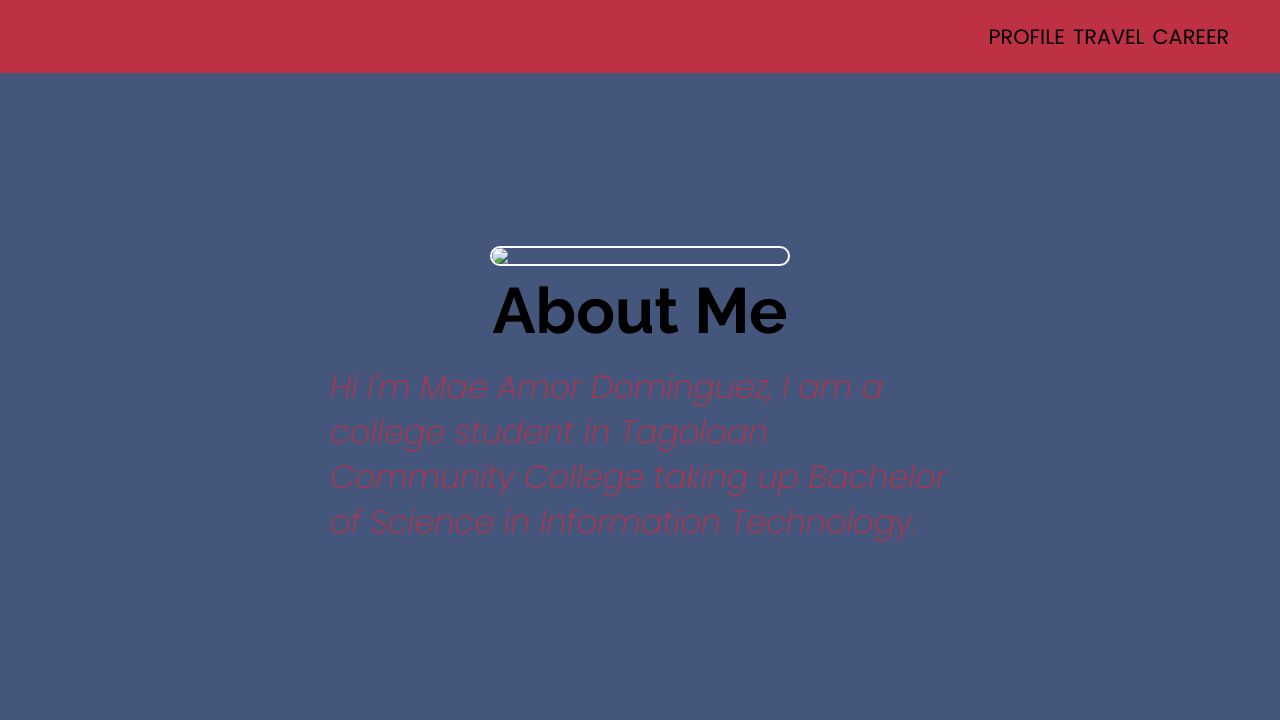
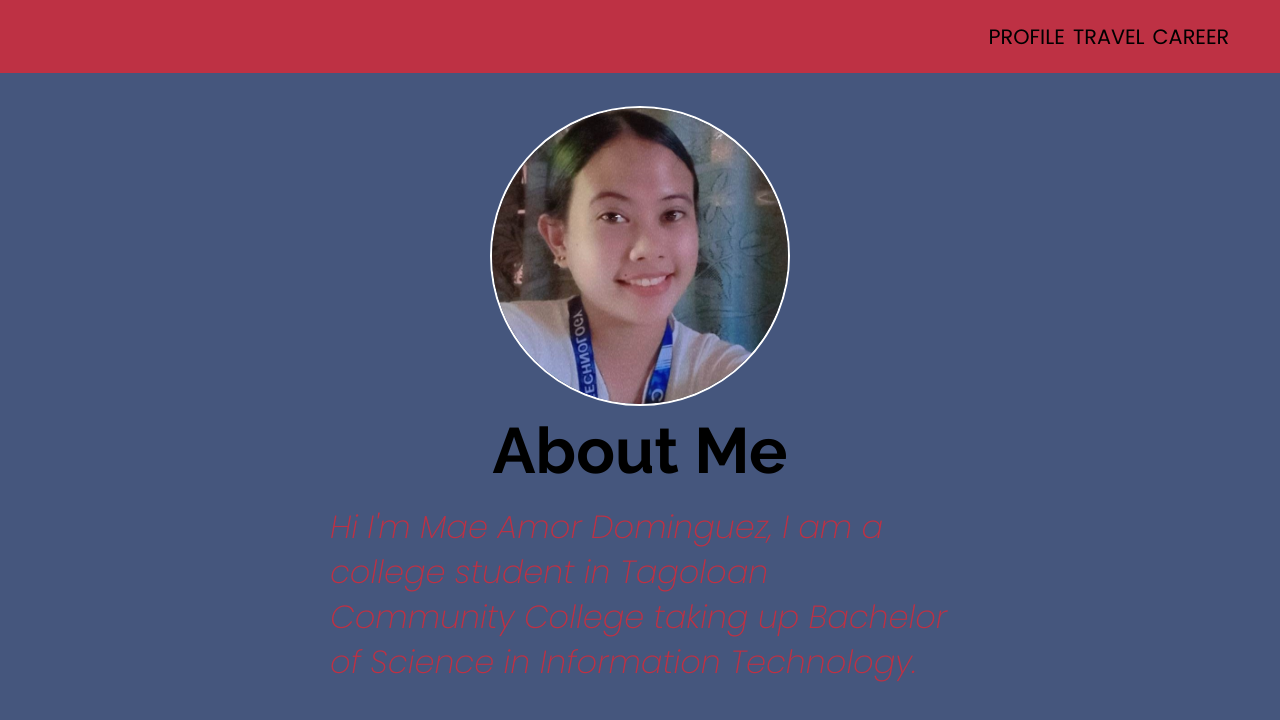
Before and after one commit to gilahvalmoria/gmr, a plain HTML site: page index.html in a window 1280 px wide. Drawn offline with Linux system fonts and the light colour scheme.

Commit message:
Update index.html

```diff
--- a/index.html
+++ b/index.html
@@ -36,7 +36,7 @@
         </nav>
       </header>
       <section id="welcome-section">
-        <img src="images/mae.jpg" width="300" class="border-radius">
+        <img src="mae.jpg" width="300" class="border-radius">
         <h1>About Me</h1>
         <p style="width: 50%; padding: 10px;">Hi I'm Mae Amor Dominguez, I am a college student in Tagoloan Community College taking up Bachelor of Science in Information Technology. </p>
       </section>
```
